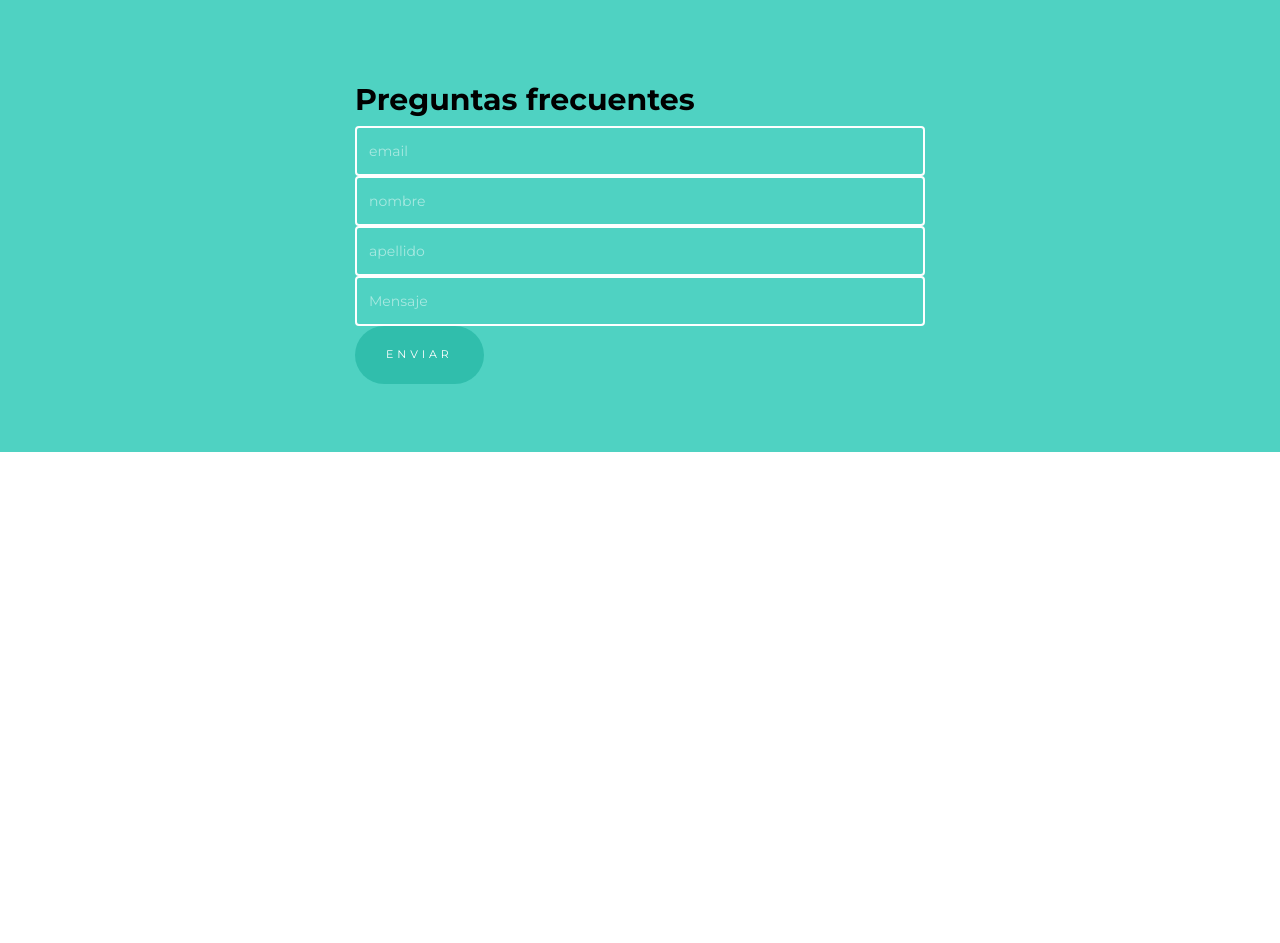
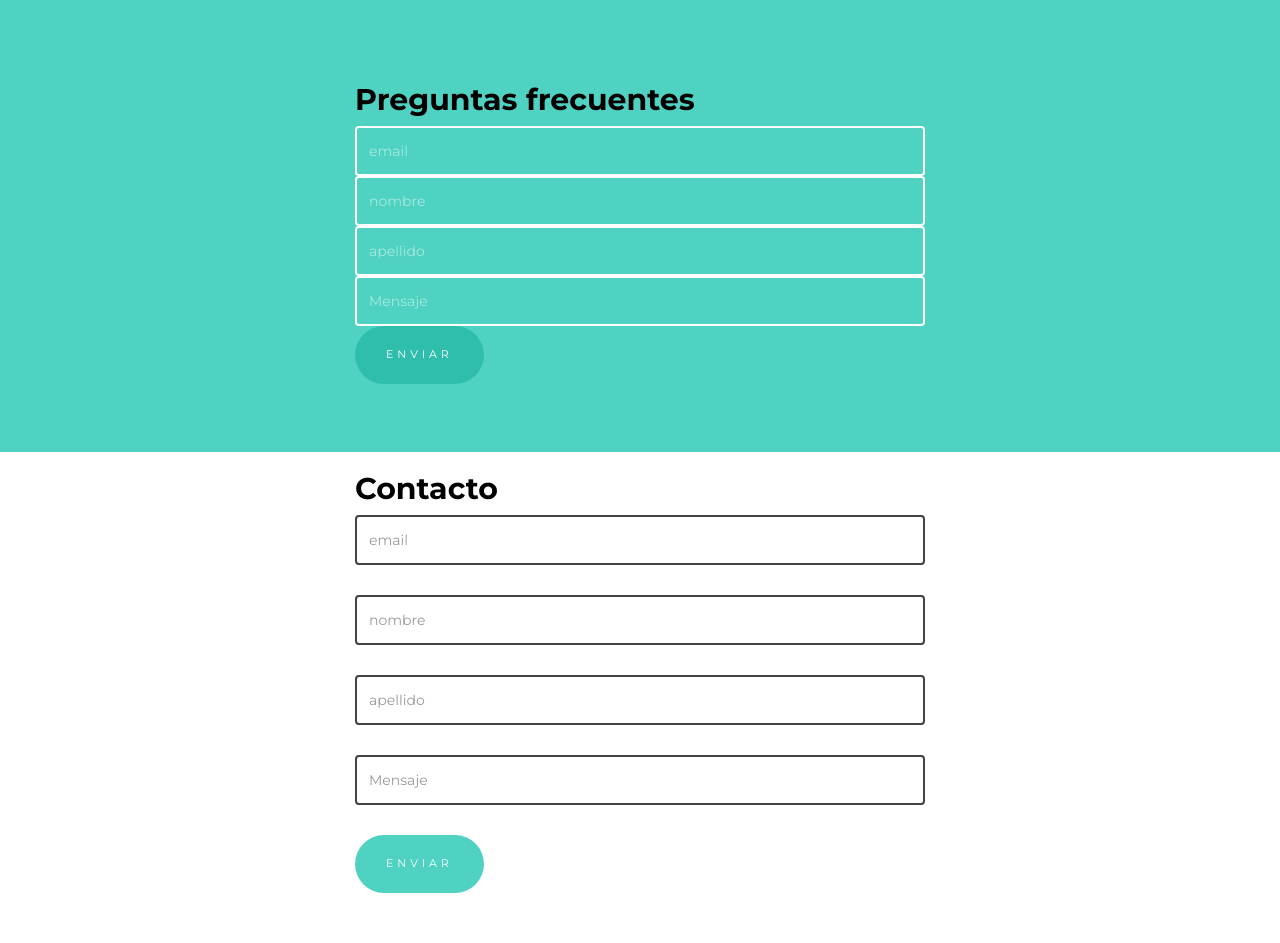
Before and after one commit to lemanahuel/sos-www, a PHP site: page / in a window 1280 px wide. Shown: the part 3078-4021 px from the top of the page. Before the commit the page ends 3530 px from the top, so only its background shows below. Run offline with PHP 8.4, Linux system fonts and the light colour scheme; data that the repository does not hold is empty; some web fonts are replaced.

Commit message:
"prueba SMTP email"

```diff
--- a/index.php
+++ b/index.php
@@ -235,6 +235,54 @@
           </div>
         </div>
       </div>
+        <div id="fh5co-contact">
+          <div class="container">
+            <div class="row animate-box">
+              <form id="testimony-form" action="contact-email.php" method="post">
+                <div class="row">
+                  <div class="col-md-6 col-md-offset-3">
+                     <h2 class="fh5co-lead animate-single faqs-animate-1 fadeIn animated">Contacto</h2>
+                  </div>
+                </div>
+                 <div class="row">
+                    <div class="col-md-6 col-md-offset-3">
+                      <div class="form-group">
+                        <input id="email-field" name="email" type="email" class="form-control" placeholder="email">
+                      </div>
+                    </div>
+                 </div>
+                 <div class="row">
+                    <div class="col-md-6 col-md-offset-3">
+                      <div class="form-group">
+                        <input id="name-field" name="text" type="text" class="form-control" placeholder="nombre">
+                      </div>
+                    </div>
+                 </div>
+                 <div class="row">
+                    <div class="col-md-6 col-md-offset-3">
+                      <div class="form-group">
+                        <input id="lastname-field" name="text" type="text" class="form-control" placeholder="apellido">
+                      </div>
+                    </div>
+                 </div>
+                 <div class="row">
+                    <div class="col-md-6 col-md-offset-3">
+                      <div class="form-group">
+                        <input id="textmsj-field" name="text_msj" type="text" class="form-control" placeholder="Mensaje">
+                      </div>
+                    </div>
+                 </div>
+                 <div class="row">
+                    <div class="col-md-6 col-md-offset-3">
+                      <div class="form-group">
+                        <input name="enviar" type="submit" class="btn btn-primary form" value="Enviar">
+                      </div>
+                    </div>
+                 </div>
+              </form>
+            </div>
+          </div>
+        </div>
     </div>
   </div>
 
--- a/js/main.js
+++ b/js/main.js
@@ -707,7 +707,6 @@
     pricingWayPoint();
     faqsWayPoint();
     contentWayPoint();
-
     navigationSection();
   });
 }());
```
